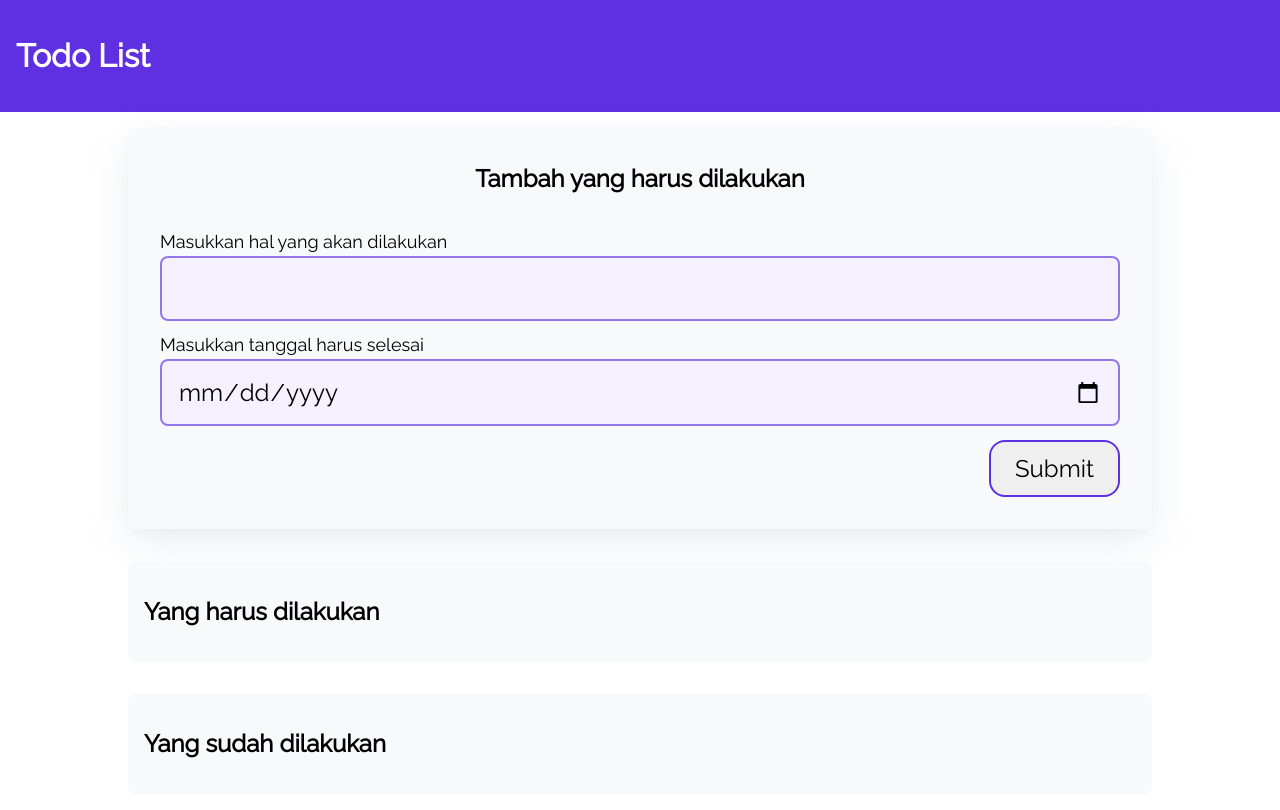
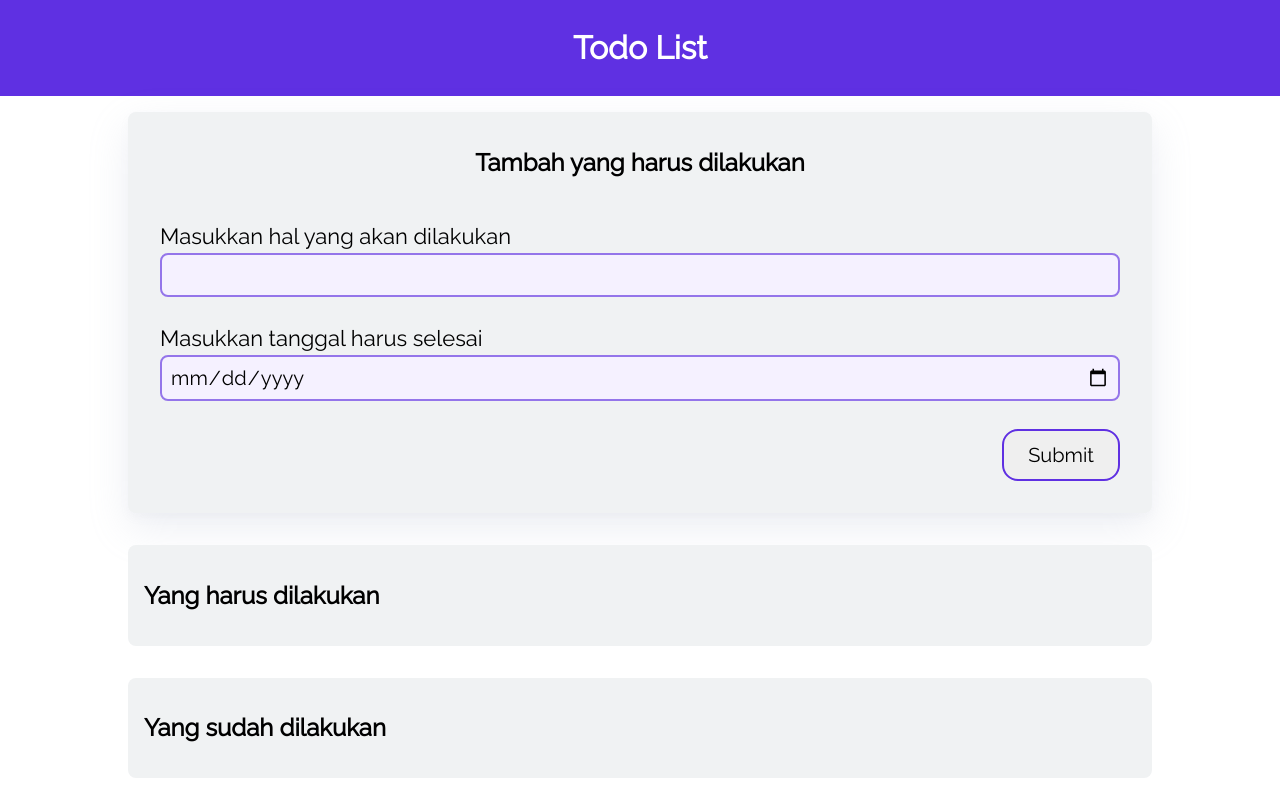
Before and after one commit to mlthada7/todo-apps, a plain HTML site: page index.html in a window 1280 px wide. Drawn offline with Linux system fonts and the light colour scheme.

Commit message:
update style.css

```diff
--- a/css/style.css
+++ b/css/style.css
@@ -4,7 +4,8 @@
 	box-sizing: border-box;
 }
 
-html, body {
+html,
+body {
 	font-family: Raleway, sans-serif;
 	margin: 0;
 	padding: 0;
@@ -12,9 +13,10 @@ html, body {
 }
 
 header {
-    background: #5F30E2;
-    padding: 16px;
+	background: #5f30e2;
+	padding: 8px;
 	color: white;
+	text-align: center;
 }
 
 .wrapper {
@@ -27,12 +29,11 @@ header {
 	width: 1024px;
 	border-radius: 8px;
 	margin: 16px;
-    background: #F8F9FA;
+	background: #f0f2f3;
 	padding: 16px;
 	flex-grow: 1;
 	height: fit-content;
 }
-
 
 .item {
 	border-radius: 16px;
@@ -66,23 +67,24 @@ header {
 
 .form-group label {
 	margin-bottom: 4px;
-    font-size: 18px;
+	font-size: 22px;
 	font-weight: lighter;
 }
 
 .shadow {
-    box-shadow: 0 5px 10px rgba(154, 160, 185, .05), 0 15px 40px rgba(166, 173, 201, .2);
+	box-shadow: 0 5px 10px rgba(154, 160, 185, 0.05), 0 15px 40px rgba(166, 173, 201, 0.2);
 }
 
-input[type=text], input[type=date] {
+input[type='text'],
+input[type='date'] {
 	font-family: Raleway, sans-serif;
-    background: #F5F1FF;
-    border: 2px solid #9475EA;
+	background: #f5f1ff;
+	border: 2px solid #9475ea;
 	border-radius: 8px;
-    padding: 16px;
+	padding: 8px;
 	box-sizing: border-box;
 	margin-bottom: 8px;
-    font-size: 24px;
+	font-size: 20px;
 }
 
 .btn-submit {
@@ -90,20 +92,22 @@ input[type=text], input[type=date] {
 	font-family: Raleway, sans-serif;
 	border-radius: 16px;
 	padding: 12px 24px;
-    border: 2px solid #5F30E2;
+	border: 2px solid #5f30e2;
 	color: black;
-    font-size: 24px;
+	font-size: 20px;
 	margin-top: auto;
 	align-self: flex-end;
 	cursor: pointer;
 }
 
 .btn-submit:hover {
-    background: #5F30E2;
+	background: #5f30e2;
 	color: white;
 }
 
-input[type=text], input[type=date], .btn-submit:focus {
+input[type='text'],
+input[type='date'],
+.btn-submit:focus {
 	outline: none;
 }
 
@@ -163,10 +167,10 @@ input[type=text], input[type=date], .btn-submit:focus {
 	background-size: contain;
 }
 
-.check-button:focus, .trash-button {
+.check-button:focus,
+.trash-button {
 	outline: none;
 }
-
 
 @media only screen and (max-width: 1024px) {
 	.wrapper {
```
Lines whose indentation alone changed are shown as unchanged.
